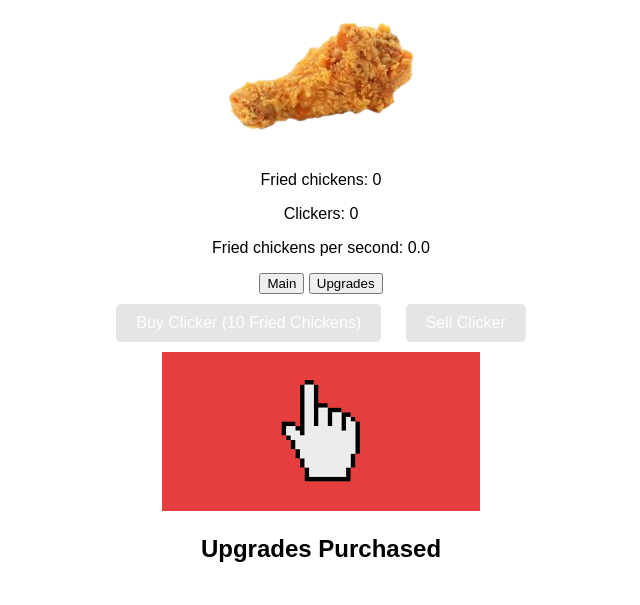
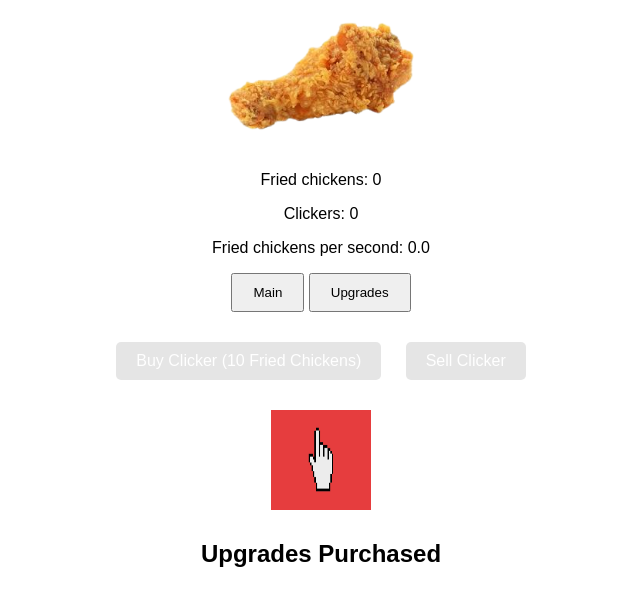
Before and after one commit to jackinov957/fried-chicken-clicker, a plain HTML site: page index.html in a window 1280 px wide. Shown: the part 99-704 px from the top of the page, without its empty margins (319-959 px from the left). Drawn offline with Linux system fonts and the light colour scheme.

Commit message:
Update style.css

```diff
--- a/style.css
+++ b/style.css
@@ -37,13 +37,33 @@ body {
     background-color: #ccc; /* Grey */
 }
 
+/* Double Production button with image */
+.double-production-container {
+    display: flex;
+    flex-direction: column;
+    align-items: center;
+    margin: 20px 0;
+}
+
+.double-production-container img {
+    width: 100px; /* Size of the image */
+    height: 100px; /* Size of the image */
+    margin-bottom: 10px;
+}
+
 #double-production {
-    position: absolute;
-    top: 10px;
-    right: 10px;
     background-color: #FF5722; /* Orange */
 }
 
 #double-production:hover {
     background-color: #E64A19; /* Darker orange */
 }
+
+/* Tab styles */
+.tabs {
+    margin-bottom: 20px;
+}
+
+.tab-button {
+    padding: 10px 20px;
+    margin: 0
```
